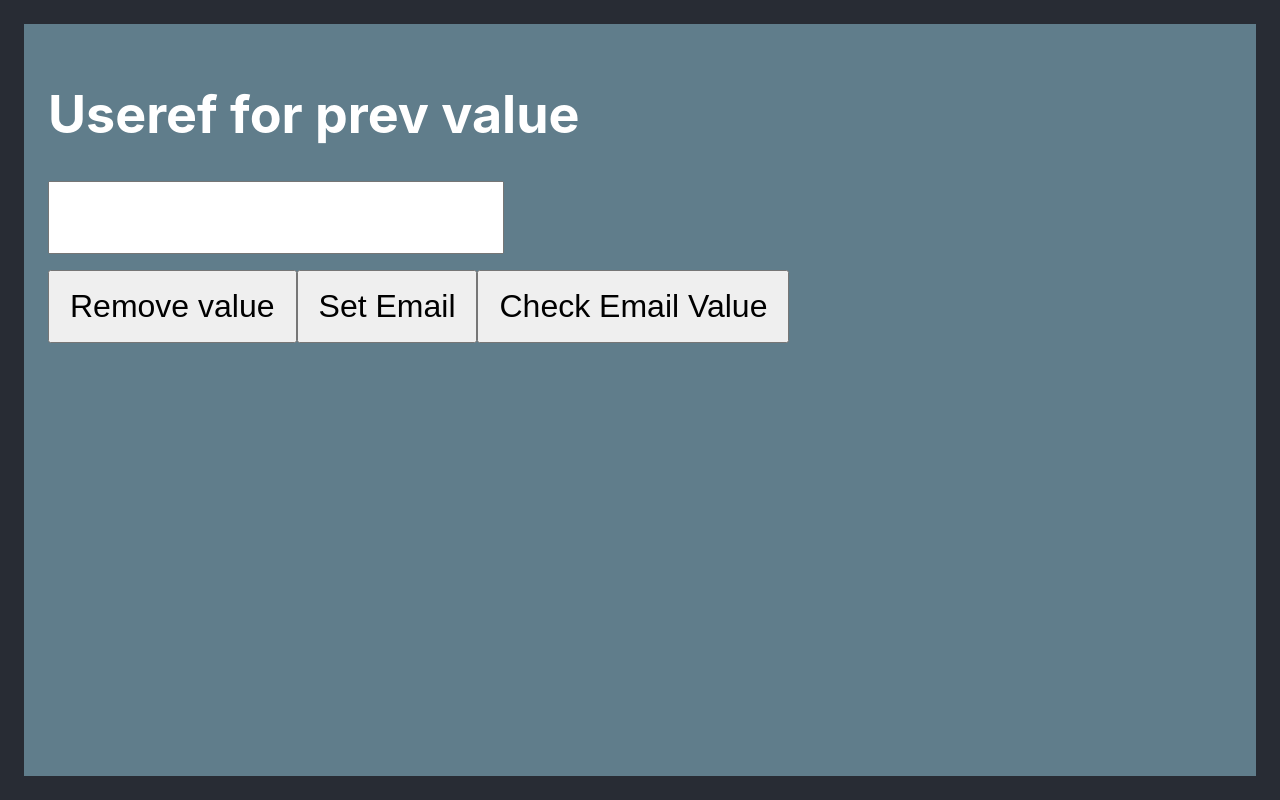
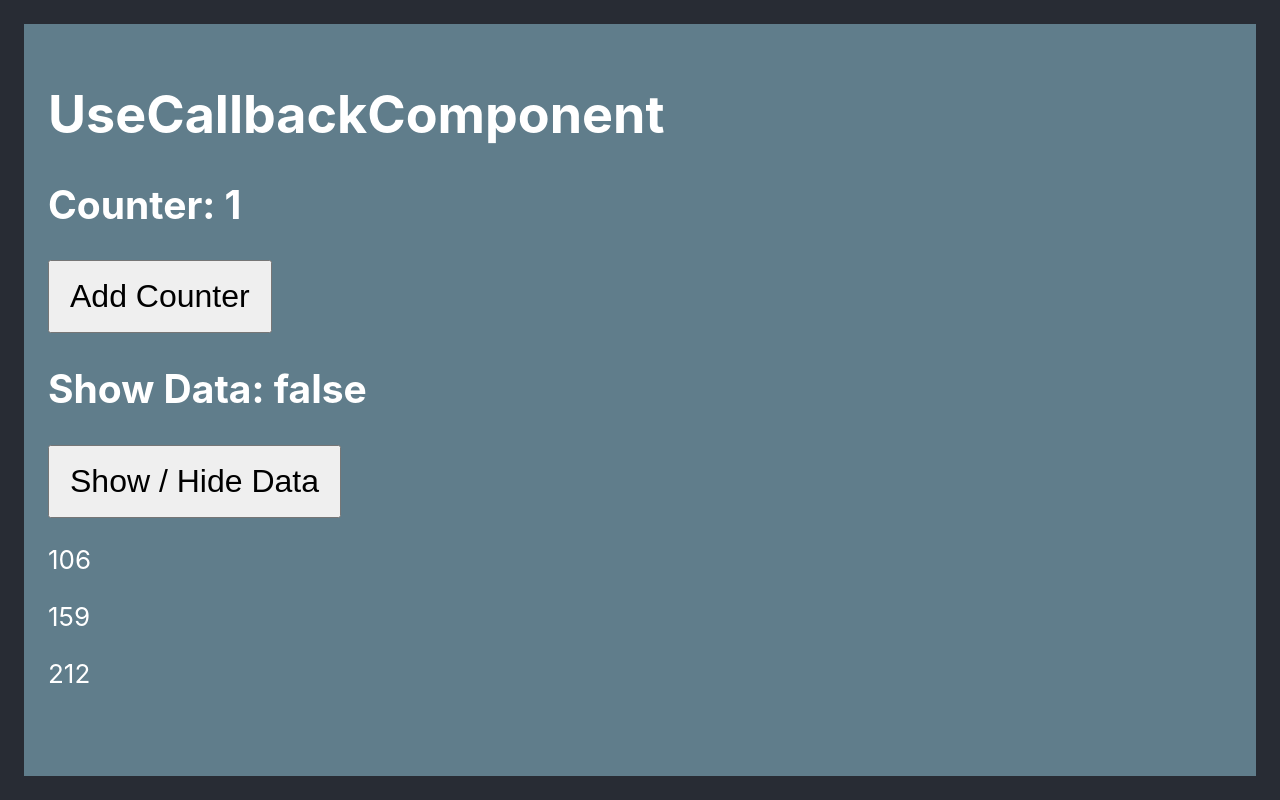
Before and after one commit to rafibauu/tuts-react-hooks, a React (Create React App) app: page / in a window 1280 px wide. Built offline with nearby package versions, Linux system fonts and the light colour scheme.

Commit message:
Episode 6

```diff
--- a/src/App.js
+++ b/src/App.js
@@ -1,15 +1,11 @@
 import React from 'react';
-import UseRef1 from './hooks/useRef/useRef1';
-import UseRef2 from './hooks/useRef/useRef2';
-import UseRef3 from './hooks/useRef/useRef3';
+import UseCallbackComponent from './hooks/useCallback';
 import './App.css';
 
 function App() {
   return (
     <div className="app">
-      {/* <UseRef1 /> */}
-      {/* <UseRef2 /> */}
-      <UseRef3 />
+      <UseCallbackComponent />
     </div>
   )
 }
--- /dev/null
+++ b/src/hooks/useCallback/Display.js
@@ -0,0 +1,13 @@
+import React, { useEffect } from 'react'
+
+const Display = ({ GetData }) => {
+  useEffect(() => {
+    console.log("GetData change")
+  }, [GetData])
+
+  const counterData = GetData()
+
+  return counterData.map((item) => <p key={item}>{item}</p>)
+}
+
+export default Display
--- /dev/null
+++ b/src/hooks/useCallback/index.js
@@ -0,0 +1,46 @@
+import React, { useState, useCallback } from 'react'
+import Display from './Display'
+
+const UseCallbackComponent = () => {
+  const [counter, setCounter] = useState(1)
+  const [showData, setShowData] = useState(false)
+
+  const GetCounterData = useCallback(
+    () => {
+      return [counter * 2, counter * 3, counter * 4]
+    },
+    [counter]
+  )
+
+  const GetRandomData = useCallback(
+    () => {
+      const random = Math.floor(Math.random() * 100) + 1
+      return [random * 2, random * 3, random * 4]
+    },
+    []
+  )
+
+  return (
+    <div className="functional-app">
+      <h1>UseCallbackComponent</h1>
+
+      <div style={{ marginBottom: 24 }}>
+        <h2>Counter: {counter}</h2>
+        <button onClick={() => setCounter(counter + 1)}>
+          Add Counter
+        </button>
+      </div>
+
+      <div style={{ marginBottom: 24 }}>
+        <h2>Show Data: {showData.toString()}</h2>
+        <button onClick={() => setShowData(!showData)}>
+          Show / Hide Data
+        </button>
+      </div>
+
+      <Display GetData={GetRandomData} />
+    </div>
+  )
+}
+
+export default UseCallbackComponent
```
